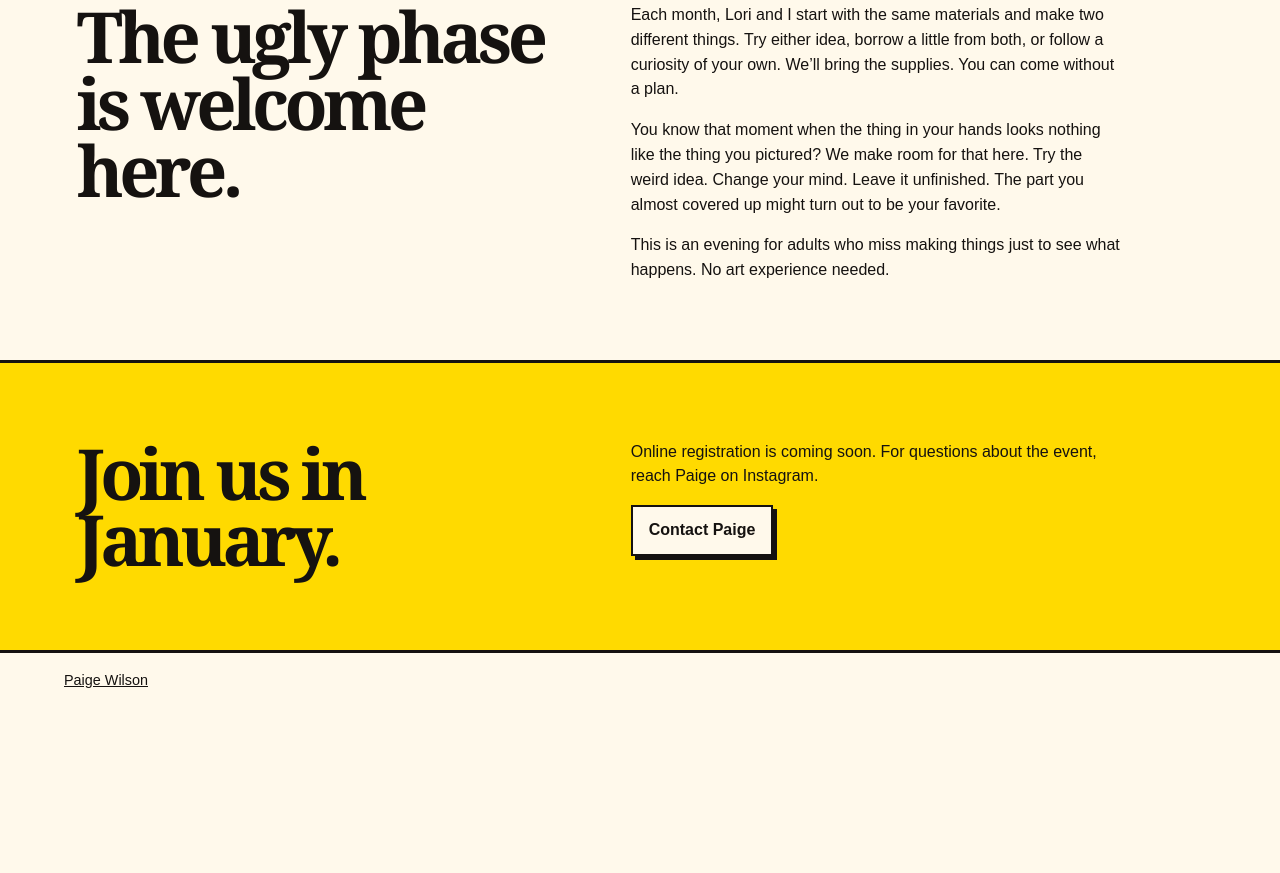
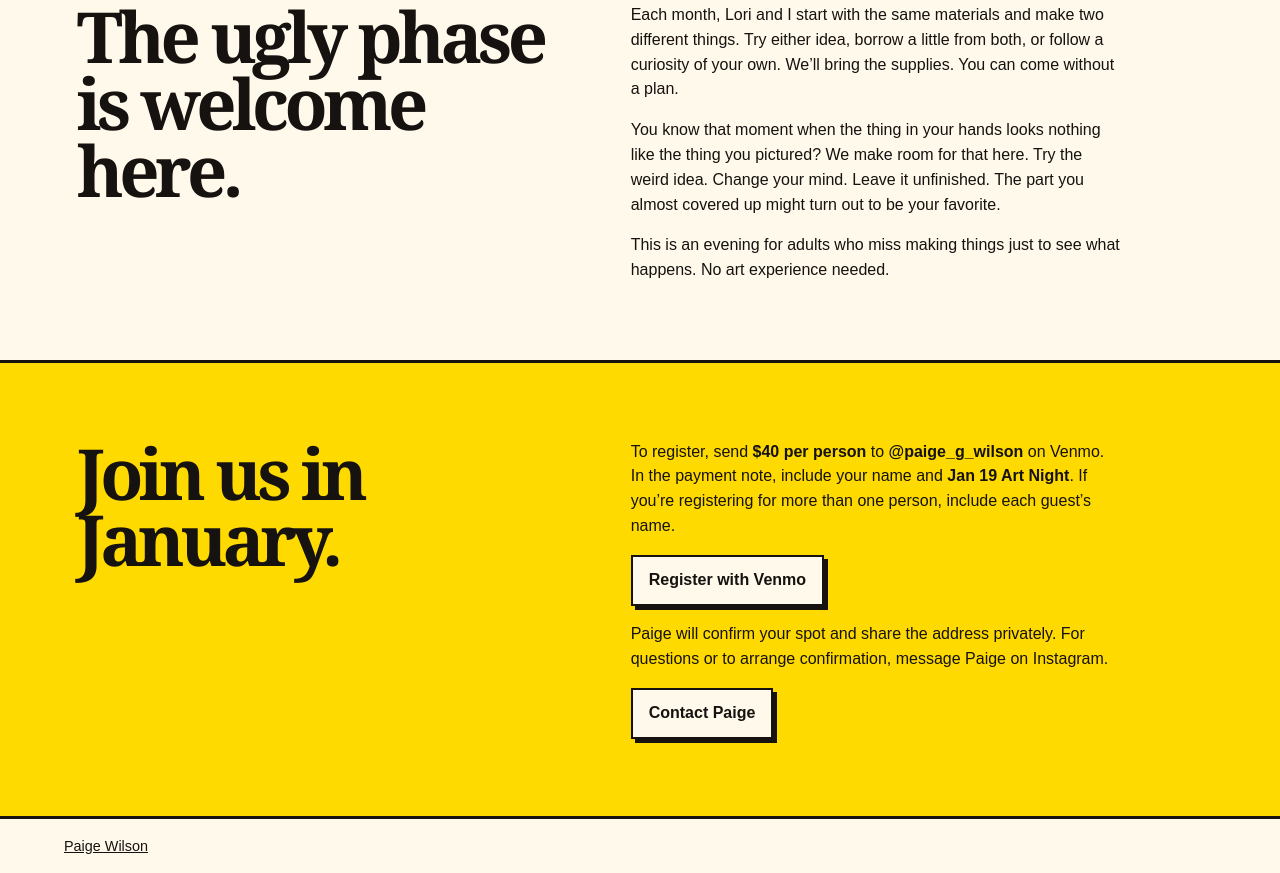
Before and after one commit to paigegwilson222/paigewilson.co, a plain HTML site: page monthly_art_nights/index.html in a window 1280 px wide. Shown: the part 1195-2068 px from the top of the page. Before the commit the page ends 1902 px from the top, so only its background shows below. Drawn offline with Linux system fonts and the light colour scheme.

Commit message:
Update index.html

```diff
--- a/monthly_art_nights/index.html
+++ b/monthly_art_nights/index.html
@@ -71,8 +71,9 @@ footer{padding:1rem clamp(1rem,5vw,4rem);font-size:.9rem}
 <section class="register" id="registration" aria-labelledby="join">
 <h2 id="join">Join us in January.</h2>
 <div class="copy">
-<!-- Replace the registration status and contact CTA with the Square checkout link when registration opens. -->
-<p>Online registration is coming soon. For questions about the event, reach Paige on Instagram.</p>
+<p>To register, send <strong>$40 per person</strong> to <strong>@paige_g_wilson</strong> on Venmo. In the payment note, include your name and <strong>Jan 19 Art Night</strong>. If you’re registering for more than one person, include each guest’s name.</p>
+<p><a class="button" href="https://venmo.com/u/paige_g_wilson">Register with Venmo</a></p>
+<p>Paige will confirm your spot and share the address privately. For questions or to arrange confirmation, message Paige on Instagram.</p>
 <a class="button" href="https://www.instagram.com/paigewilson.co/">Contact Paige</a>
 </div>
 </section>
```
